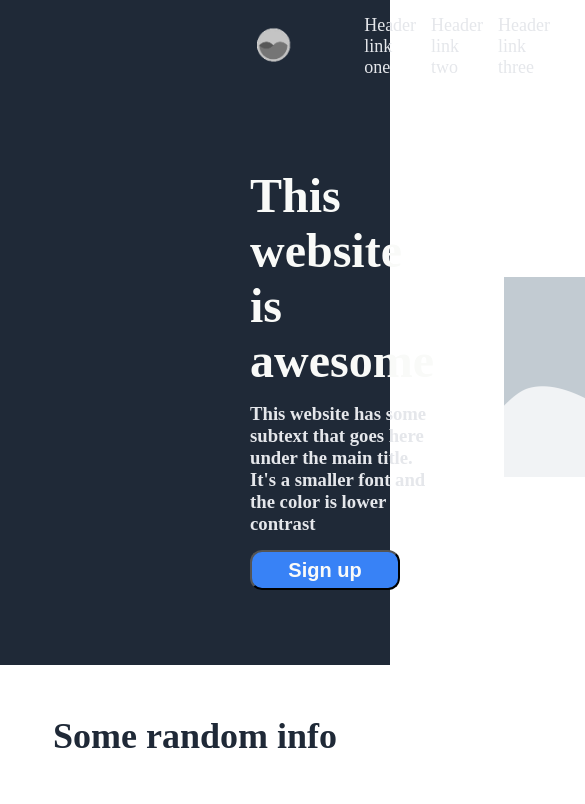
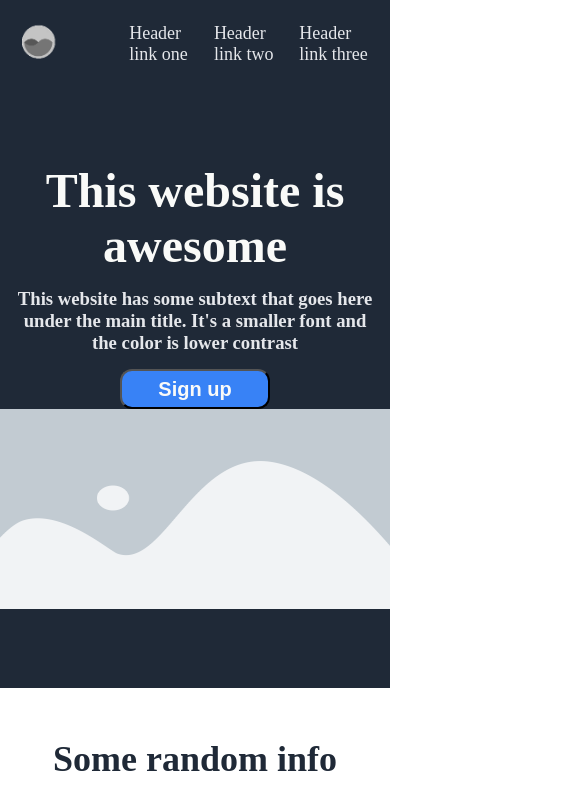
Before and after one commit to KissanM1/landing-page, a plain HTML site: page index.html in a window 390 px wide. Shown: the top 804 px of the page, 585 px wide, since content can reach past the window. Drawn offline with Linux system fonts and the light colour scheme.

Commit message:
Improves plaform compatibility

```diff
--- a/index.html
+++ b/index.html
@@ -10,7 +10,7 @@
     <div class="first">
         <div class="header">
             <div class="logo">
-                <img src="images/logo.png">
+                <img src="images/logo.png" alt="Company Logo">
             </div>
             <div class="right-links">
                 <ul>
@@ -30,7 +30,7 @@
                 <button type="button">Sign up</button>
             </div>
             <div class="right">
-                <img src="images/placeholder.webp">
+                <img src="images/placeholder.webp" alt="TBD">
             </div>
         </div>
     </div>
--- a/styles.css
+++ b/styles.css
@@ -50,7 +50,6 @@ ul {
 }
 
 
-
 .info .left h1 {
     color: #F9FAF8;
     font-size: 48px;
@@ -94,6 +93,7 @@ button {
     display: flex;
     padding: 50px;
     gap: 45px;
+    flex-wrap: wrap ;
 }
 
 .info-section {
@@ -193,3 +193,49 @@ button {
     background-color: #1F2937;
     color: #E5E7EB;
 }
+/* Responsive design */
+@media (max-width: 1200px) {
+    .header, .info, .third, .fourth {
+        padding-left: calc(8vw + 15px);
+        padding-right: calc(8vw + 15px);
+    }
+}
+
+@media (max-width: 768px) {
+    .header, .info, .third, .fourth {
+        padding-left: calc(6vw + 10px);
+        padding-right: calc(6vw + 10px);
+    }
+
+    .info {
+        flex-direction: column;
+        text-align: center;
+    }
+
+    .info .right {
+        padding-left: 0;
+    }
+
+    .right img {
+        max-width: 80%;
+    }
+
+    .action {
+        flex-direction: column;
+        text-align: center;
+        gap: 15px;
+    }
+}
+
+@media (max-width: 480px) {
+    .header, .info, .third, .fourth {
+        padding-left: 15px;
+        padding-right: 15px;
+    }
+
+    .right img {
+        max-width: 100vw;
+        max-height: auto;
+        padding-left: 0px;
+    }
+}
```
